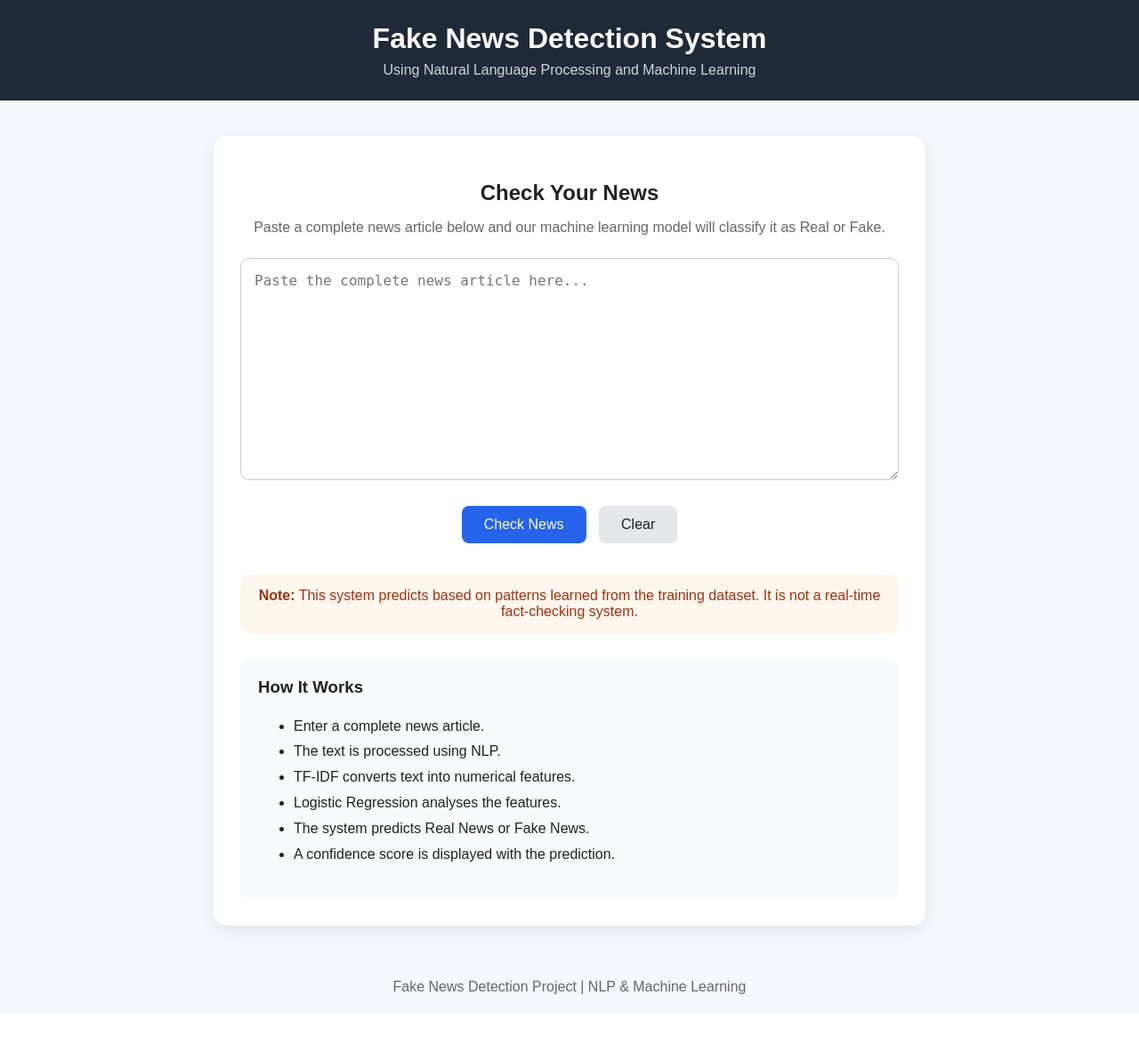
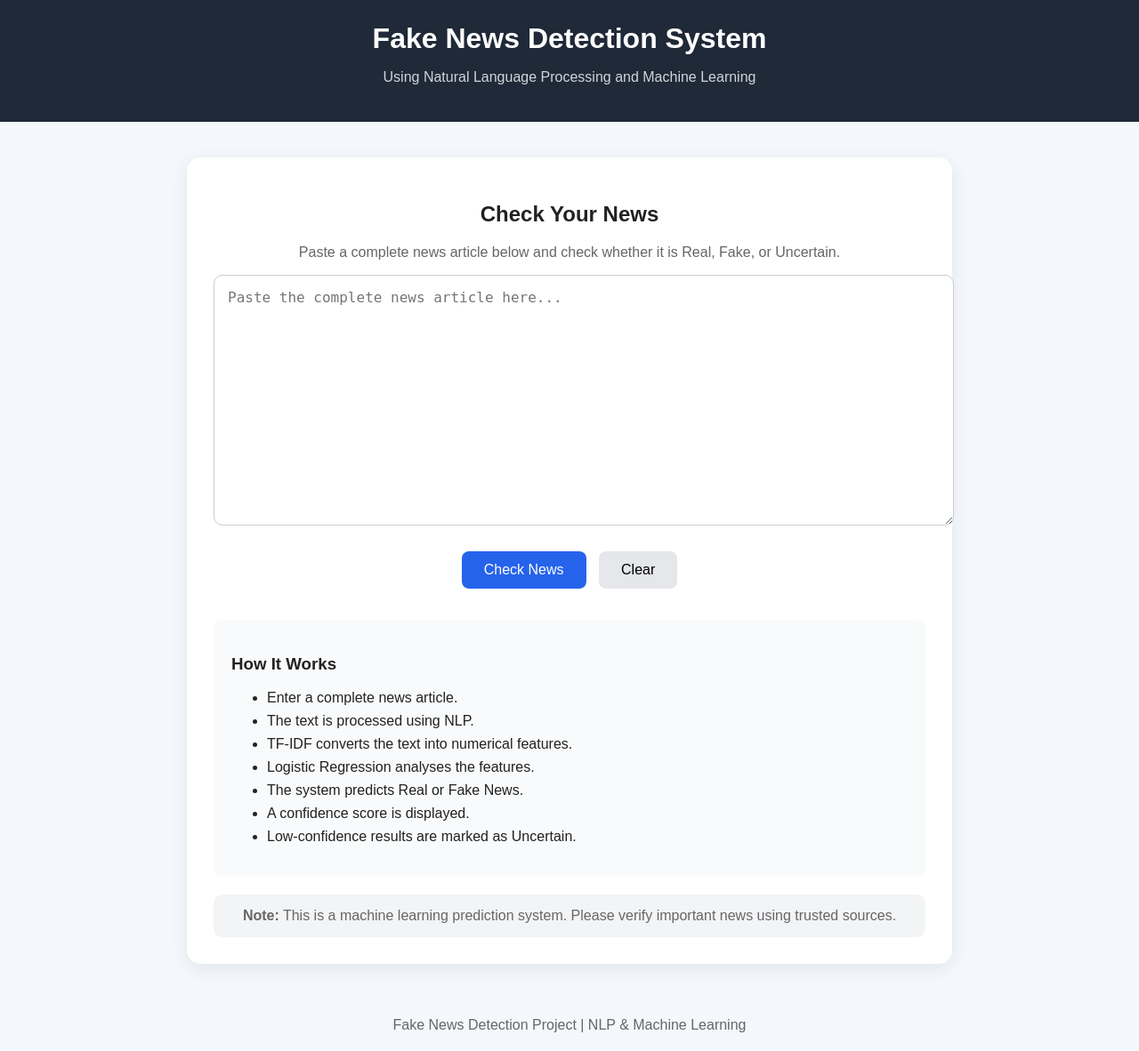
Before and after one commit to sivaranjanis660/Fake_News_Detection, a Flask app: page / in a window 1280 px wide. Shown: the whole page at 89% size. Before the commit the page ends 1118 px from the top, so only its background shows below. Run offline with Flask 3, Linux system fonts and the light colour scheme; parts of the project's set-up code (start-up, migrations or seed data) failed here and were passed over.

Commit message:
Update index.html

```diff
--- a/templates/index.html
+++ b/templates/index.html
@@ -7,10 +7,6 @@
     <title>Fake News Detection</title>
 
     <style>
-        * {
-            box-sizing: border-box;
-        }
-
         body {
             margin: 0;
             font-family: Arial, sans-serif;
@@ -21,8 +17,8 @@
         .header {
             background: #1f2937;
             color: white;
+            text-align: center;
             padding: 25px;
-            text-align: center;
         }
 
         .header h1 {
@@ -31,7 +27,6 @@
         }
 
         .header p {
-            margin: 8px 0 0;
             color: #d1d5db;
         }
 
@@ -41,33 +36,26 @@
             padding: 30px;
             background: white;
             border-radius: 15px;
-            box-shadow: 0 5px 20px rgba(0, 0, 0, 0.08);
+            box-shadow: 0 5px 20px rgba(0,0,0,0.08);
         }
 
-        .container h2 {
+        h2 {
             text-align: center;
-            margin-bottom: 10px;
         }
 
         .description {
             text-align: center;
             color: #666;
-            margin-bottom: 25px;
         }
 
         textarea {
             width: 100%;
-            min-height: 250px;
+            height: 250px;
             padding: 15px;
             border: 1px solid #ccc;
             border-radius: 10px;
+            font-size: 16px;
             resize: vertical;
-            font-size: 16px;
-            outline: none;
-        }
-
-        textarea:focus {
-            border-color: #2563eb;
         }
 
         .buttons {
@@ -89,17 +77,8 @@
             color: white;
         }
 
-        .check-btn:hover {
-            background: #1d4ed8;
-        }
-
         .clear-btn {
             background: #e5e7eb;
-            color: #222;
-        }
-
-        .clear-btn:hover {
-            background: #d1d5db;
         }
 
         .result {
@@ -107,26 +86,27 @@
             padding: 20px;
             text-align: center;
             border-radius: 10px;
-            background: #f3f4f6;
         }
 
-        .result h3 {
-            margin: 0 0 10px;
-            font-size: 25px;
+        .real {
+            background: #dcfce7;
+            color: #15803d;
+        }
+
+        .fake {
+            background: #fee2e2;
+            color: #dc2626;
+        }
+
+        .uncertain {
+            background: #fef3c7;
+            color: #d97706;
         }
 
         .confidence {
             font-size: 18px;
             margin-top: 10px;
-        }
-
-        .warning {
-            margin-top: 30px;
-            padding: 15px;
-            background: #fff7ed;
-            border-radius: 10px;
-            text-align: center;
-            color: #9a3412;
+            color: #333;
         }
 
         .info {
@@ -136,12 +116,17 @@
             border-radius: 10px;
         }
 
-        .info h3 {
-            margin-top: 0;
+        .info li {
+            margin-bottom: 8px;
         }
 
-        .info ul {
-            line-height: 1.8;
+        .note {
+            margin-top: 20px;
+            padding: 15px;
+            text-align: center;
+            background: #f3f4f6;
+            border-radius: 10px;
+            color: #666;
         }
 
         footer {
@@ -159,16 +144,14 @@
         <p>Using Natural Language Processing and Machine Learning</p>
     </div>
 
-
     <div class="container">
 
         <h2>Check Your News</h2>
 
         <p class="description">
-            Paste a complete news article below and our machine learning
-            model will classify it as Real or Fake.
+            Paste a complete news article below and check whether it is
+            Real, Fake, or Uncertain.
         </p>
-
 
         <form action="/predict" method="POST">
 
@@ -176,7 +159,6 @@
                 name="news"
                 placeholder="Paste the complete news article here..."
                 required>{{ request.form.get('news', '') }}</textarea>
-
 
             <div class="buttons">
 
@@ -198,11 +180,24 @@
 
         {% if prediction %}
 
-        <div class="result">
+        <div class="result
 
-            <h3>
-                Result: {{ prediction }}
-            </h3>
+        {% if 'REAL NEWS' in prediction %}
+            real
+
+        {% elif 'FAKE NEWS' in prediction %}
+            fake
+
+        {% elif 'UNCERTAIN' in prediction %}
+            uncertain
+
+        {% else %}
+            uncertain
+        {% endif %}
+
+        ">
+
+            <h3>{{ prediction }}</h3>
 
             {% if confidence is not none %}
 
@@ -218,16 +213,6 @@
         {% endif %}
 
 
-        <div class="warning">
-
-            <strong>Note:</strong>
-
-            This system predicts based on patterns learned from
-            the training dataset. It is not a real-time fact-checking system.
-
-        </div>
-
-
         <div class="info">
 
             <h3>How It Works</h3>
@@ -235,12 +220,20 @@
             <ul>
                 <li>Enter a complete news article.</li>
                 <li>The text is processed using NLP.</li>
-                <li>TF-IDF converts text into numerical features.</li>
+                <li>TF-IDF converts the text into numerical features.</li>
                 <li>Logistic Regression analyses the features.</li>
-                <li>The system predicts Real News or Fake News.</li>
-                <li>A confidence score is displayed with the prediction.</li>
+                <li>The system predicts Real or Fake News.</li>
+                <li>A confidence score is displayed.</li>
+                <li>Low-confidence results are marked as Uncertain.</li>
             </ul>
 
+        </div>
+
+
+        <div class="note">
+            <strong>Note:</strong>
+            This is a machine learning prediction system.
+            Please verify important news using trusted sources.
         </div>
 
     </div>
@@ -252,11 +245,9 @@
 
 
     <script>
-
         function clearText() {
             document.querySelector("textarea").value = "";
         }
-
     </script>
 
 </body>
```
